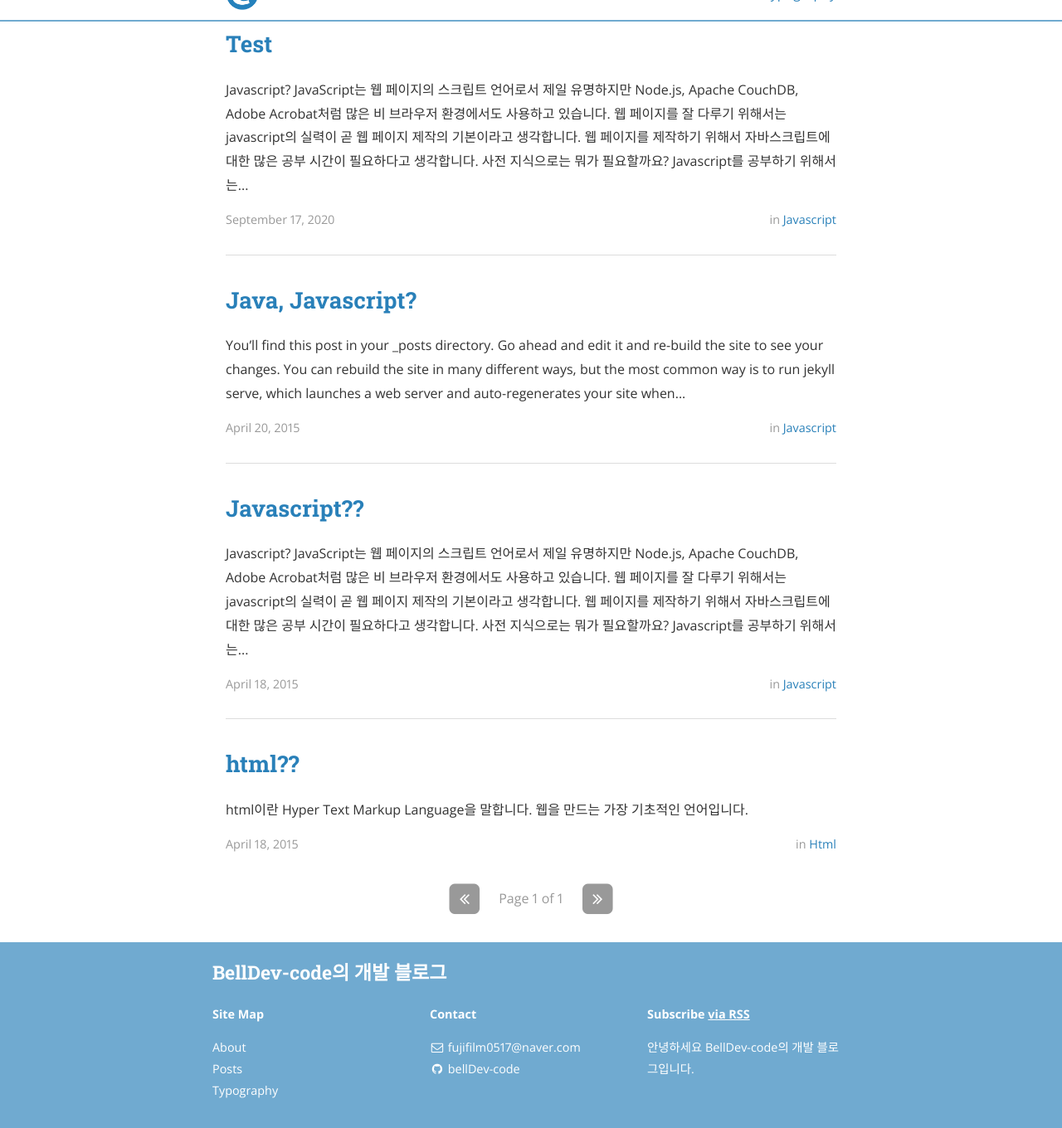
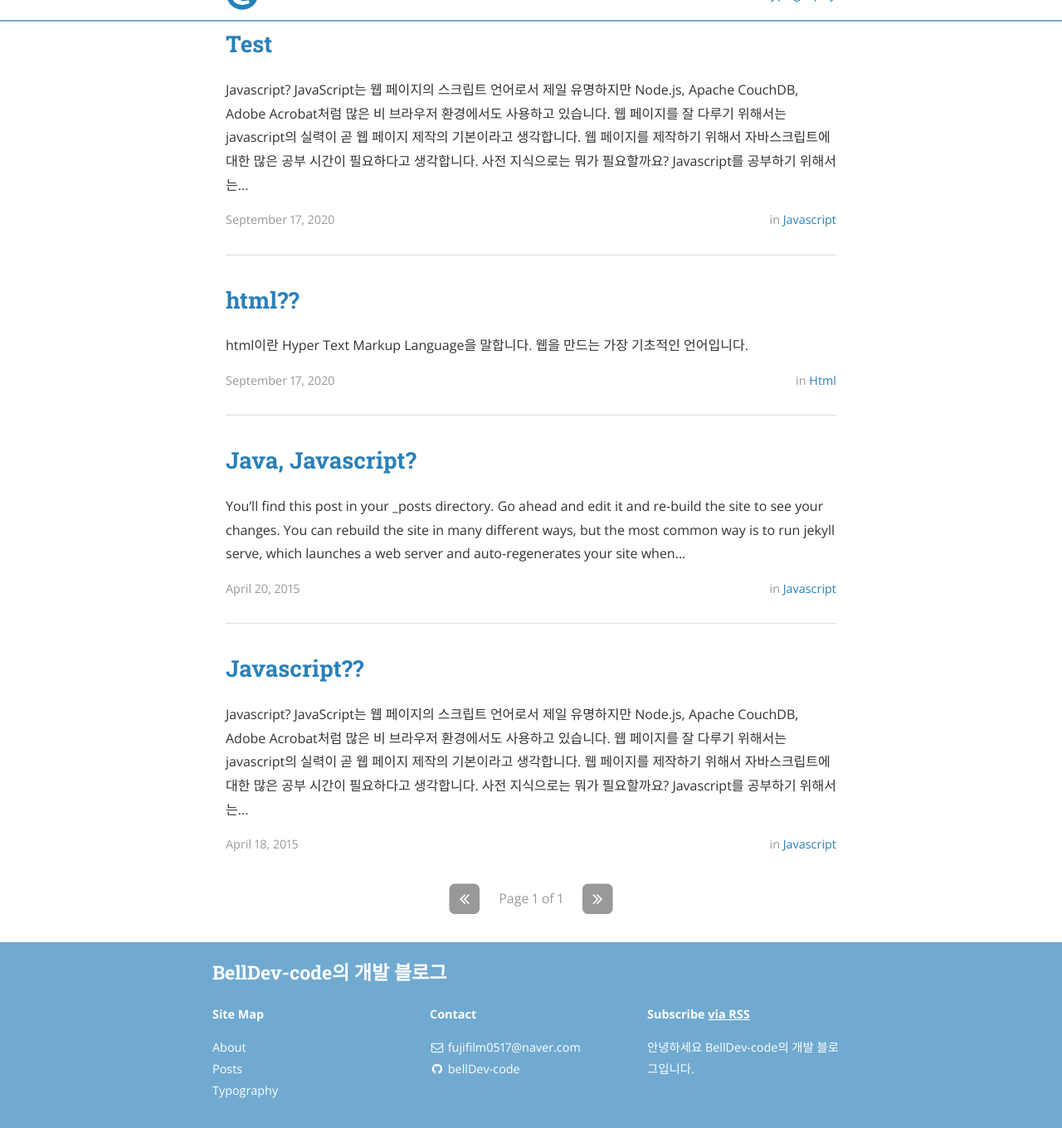
Before and after one commit to bellDev-code/bellDev-code.github.io, a Jekyll site: the page built from index.html, in a window 1280 px wide and 1400 px high, scrolled down 469 px, cut to the strip 40-1400 px from the top of the window. Shown: the whole strip at 83% size. Built offline with Jekyll 4.4.1, drawn with Linux system fonts in a browser that asks for light colours; nearby versions of some CDN libraries; the list of posts is cut into pages by our own code.

Commit message:
날짜 바꾸기

```diff
--- a/_posts/2015-04-18-dummy2.md
+++ b/_posts/2015-04-18-dummy2.md
@@ -1,7 +1,7 @@
 ---
 layout: post
 title: "html??"
-date: 2015-04-18T14:25:52-05:00
+date: 2020-09-17 T18:25:52-05:00
 author: BellDev-code
 categories: html
 ---
--- a/_posts/2020-09-17-javascript01.md
+++ b/_posts/2020-09-17-javascript01.md
@@ -1,7 +1,7 @@
 ---
 layout: post
 title: "Test"
-date: 2020-09-17T18:25:52-05:00
+date: 2020-09-17 T18:25:52-05:00
 author: BellDev-code
 categories: Javascript
 tags: js vanilajs
```
Also changed, not shown: _posts/2020-09-16-Javascript1.md (+1 -1 lines).
